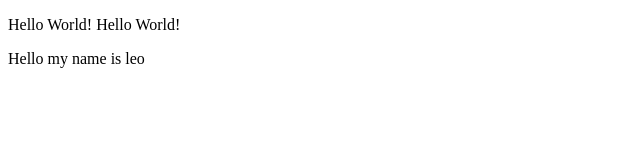
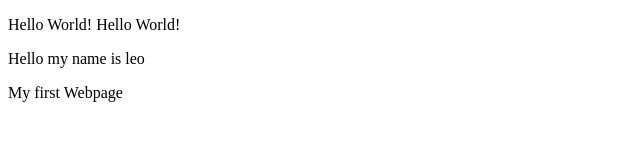
Before and after one commit to leocervantes/leocervantes.github.io, a plain HTML site: page index.html in a window 1280 px wide. Shown: the whole page, without its empty margins (0-640 px from the left). Drawn offline with Linux system fonts and the light colour scheme.

Commit message:
my first webpage

```diff
--- a/index.html
+++ b/index.html
@@ -6,5 +6,6 @@
         <body>
           <p>Hello World! Hello World!</p>
           <p>Hello my name is leo</p>
+          <p>My first Webpage</p>
         </body>
       </html>
```
